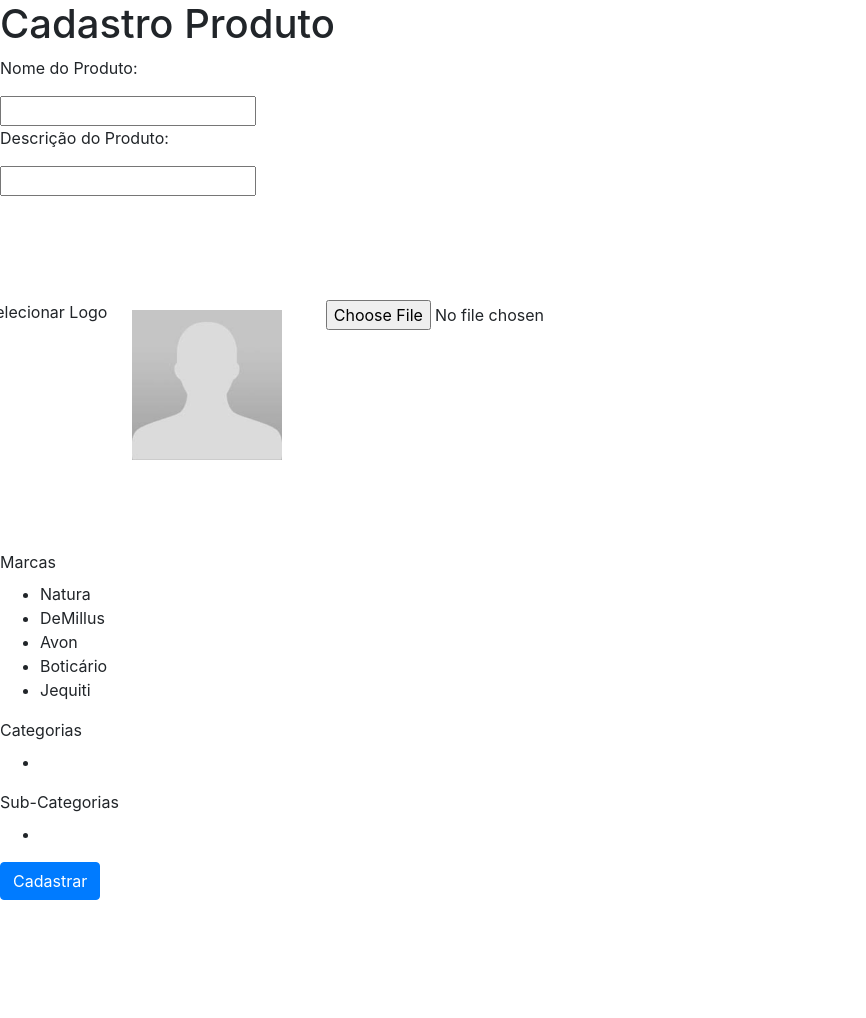
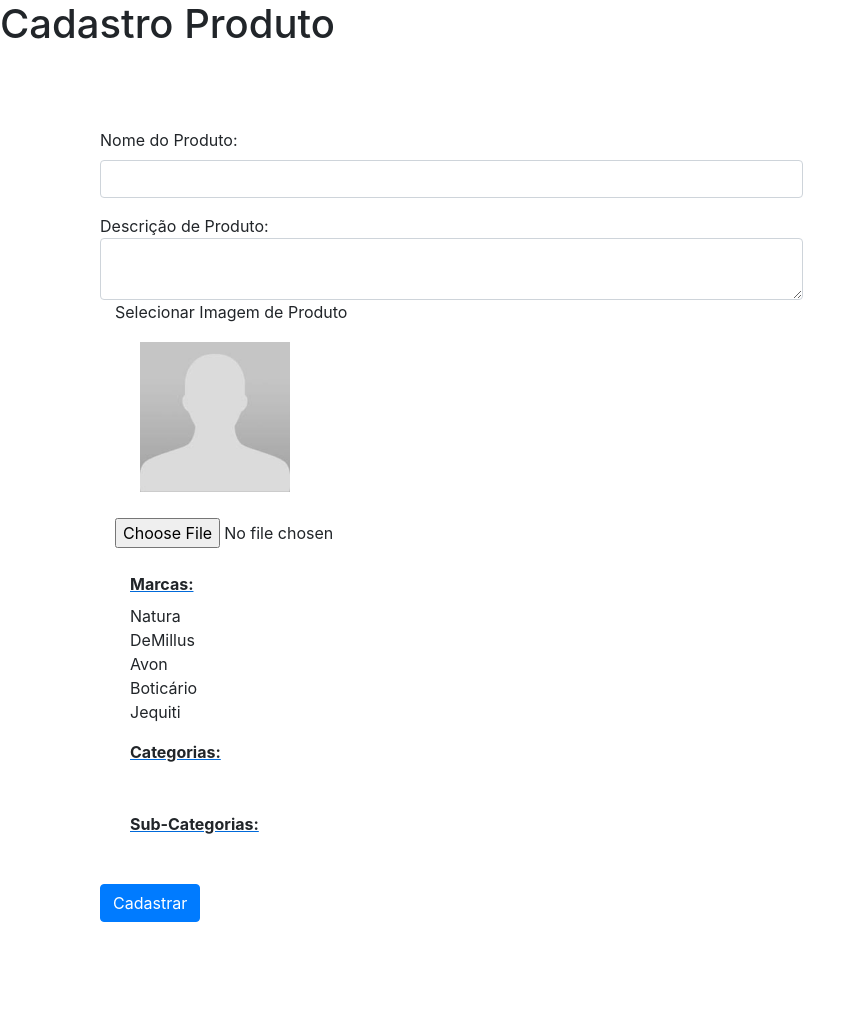
Before and after one commit to ThayanInformatica/consultora-joana, a PHP site: page /private/administrador/produto/cadastro-produto.php in a window 1280 px wide. Shown: the whole page, without its empty margins (0-866 px from the left). Before the commit the page ends 900 px from the top, so only its background shows below. Run offline with PHP 8.4, Linux system fonts and the light colour scheme; data comes from the database, SQL or seed files in the repository; some libraries are stand-ins or nearby versions.

Commit message:
alterações de css e js na tela de cadastro de produto (estilização)

```diff
--- a/private/administrador/produto/cadastro-produto.php
+++ b/private/administrador/produto/cadastro-produto.php
@@ -10,64 +10,65 @@ session_start();
             Cadastro de Produto
         </title>
         <meta charset="utf-8">
+        <meta http-equiv="X-UA-Compatible" content="IE=edge">
+        <link rel="stylesheet" href="https://stackpath.bootstrapcdn.com/bootstrap/4.3.1/css/bootstrap.min.css"
+              integrity="sha384-ggOyR0iXCbMQv3Xipma34MD+dH/1fQ784/j6cY/iJTQUOhcWr7x9JvoRxT2MZw1T"
+              crossorigin="anonymous">
+        <meta name="viewport" content="width=device-width, initial-scale=1">
         <link href="produto.css"
               rel="stylesheet">
-        <link rel="stylesheet" href="https://maxcdn.bootstrapcdn.com/bootstrap/4.0.0/css/bootstrap.min.css"
-              integrity="sha384-Gn5384xqQ1aoWXA+058RXPxPg6fy4IWvTNh0E263XmFcJlSAwiGgFAW/dAiS6JXm"
-              crossorigin="anonymous">
         <link href="https://fonts.googleapis.com/icon?family=Material+Icons"
               rel="stylesheet">
 
         <script src="https://ajax.googleapis.com/ajax/libs/jquery/3.4.0/jquery.min.js"></script>
-        <script src="//maxcdn.bootstrapcdn.com/bootstrap/4.0.0/js/bootstrap.min.js"></script>
-
-        <script>
-            function readURL(input) {
-                if (input.files && input.files[0]) {
-                    var reader = new FileReader();
-
-                    reader.onload = function (e) {
-                        $('#blah')
-                            .attr('src', e.target.result)
-                            .width(180)
-                            .height(auto);
-                    };
-                    reader.readAsDataURL(input.files[0]);
-                }
-            }
-        </script>
     </head>
 <body>
 
 <h1>Cadastro Produto</h1>
 
-<form enctype="multipart/form-data" id="formulario" action="../../../consultora-joana/Controller/AnuncioDeProdutoController.php" method="post">
+<div class="container">
+
+    <div class="row">
+
+        <form enctype="multipart/form-data" id="formulario"
+              action="../../../consultora-joana/Controller/AnuncioDeProdutoController.php" method="post">
             <input type="hidden" name="method" value="CadastroDeProduto">
             <div id="mensagem">
             </div>
 
-    <p>Nome do Produto: </p>
-    <input type="text" name="nome_produto" required/>
-    <p>Descrição do Produto:</p>
-    <input type="text" name="desc_produto" required/>
-    <br>
-    <br>
+            <div class="col-md-12 mb-3">
+                <label class=" control-label">Nome do Produto: </label>
+                <input class="form-control" type="text" name="nome_produto" required/>
+            </div>
 
-    <div class="row">
-        <label for="nome">Selecionar Logo</label>
+            <div class="col-md-12 mb-3 control-group">
+                <div class="editandoResumo" class="control-group"
+                <label class=" control-label
+                ">Descrição de Produto:</label>
+                <div class="controls">
+                                    <textarea size="40" class="form-control" name="desc_produto" type="text" required
+                                    ></textarea>
+                </div>
+            </div>
+
+            <div class="col-md-6 mb-3">
+                <label for="nome">Selecionar Imagem de Produto</label>
                 <div class="col-md-2">
                     <a href="#" class="thumbnail">
                         <img src="../../../imagens/produto/padrao.jpg" height="150" width="150" id="foto-cliente">
                     </a>
                 </div>
-        <div class="form-group">
+            </div>
+
+            <div class="col-md-4">
                     <input type="file" name="foto" id="foto" value="foto" onchange="loadFoto()" required>
                 </div>
-    </div>
 
-    <div>
+            <br>
+            <div class="aAlinha col-md-12 mb-3">
+                <div class="col-md-4 mb-3">
                 <label>
-            Marcas
+                    Marcas:
                 </label>
                 <ul>
                     <?php
@@ -75,25 +76,26 @@ session_start();
                     $marca = new MarcasController();
                     $marcas = $marca->listarTodasAsMarcas();
 
-            foreach($marcas as $row){
+                    foreach ($marcas as $row) {
                         ?>
                         <li>
-                <a class="idMarcas" style="cursor: pointer; background: transparent !important;" onclick="CarregarCategoriaPorIDMarca(<?php echo $row['id_marca']; ?>); MudarBackGroundDoClickMarcas(this);">
+                            <a class="idMarcas" style="cursor: pointer; background: transparent !important;"
+                               onclick="CarregarCategoriaPorIDMarca(<?php echo $row['id_marca']; ?>); MudarBackGroundDoClickMarcas(this);">
                                 <?php echo $row['nome_marca'];
                                 ?>
                             </a>
                         </li>
-            <?php             }
+                    <?php }
                     ?>
                 </ul>
 
                 </div>
 
-    <div>
-        <label>
-            Categorias
+                <div class="col-md-4 mb-3">
+                <label >
+                    Categorias:
                 </label>
-        <ul id="idCategorias">
+                <ul id="idCategorias" >
                     <li>
                         <a class="idCategorias" style="cursor: pointer; !important;">
                             <input type="hidden" id="categoria" required>
@@ -102,14 +104,9 @@ session_start();
                 </ul>
 
                 </div>
-    <?php
-    if (isset($_GET['falhadeid'])) {
-        echo '<div class="alert alert-danger">Você precisa escolher uma sub-categoria deste produto</div>';
-    }
-    ?>
-    <div>
+                <div class="col-md-4 mb-3">
                 <label>
-            Sub-Categorias
+                    Sub-Categorias:
                 </label>
                 <ul id="idSUBCategorias">
                     <li>
@@ -118,7 +115,12 @@ session_start();
                         </a>
                     </li>
                 </ul>
-
+                    <?php
+                    if (isset($_GET['falhadeid'])) {
+                        echo '<div class="alert alert-danger">Você precisa escolher uma sub-categoria deste produto</div>';
+                    }
+                    ?>
+                </div>
             </div>
 
             <a>
@@ -126,6 +128,10 @@ session_start();
                     Cadastrar
                 </button>
             </a>
+    </div>
+
+</div>
+
 </form>
 
 </body>
@@ -133,3 +139,7 @@ session_start();
 <script type="text/javascript" src="produto.js"></script>
 
 </html>
+
+<script src="https://kit.fontawesome.com/79a5042525.js"></script>
+<script src="https://cdnjs.cloudflare.com/ajax/libs/popper.js/1.14.7/umd/popper.min.js" integrity="sha384-UO2eT0CpHqdSJQ6hJty5KVphtPhzWj9WO1clHTMGa3JDZwrnQq4sF86dIHNDz0W1" crossorigin="anonymous"></script>
+<script src="https://stackpath.bootstrapcdn.com/bootstrap/4.3.1/js/bootstrap.min.js" integrity="sha384-JjSmVgyd0p3pXB1rRibZUAYoIIy6OrQ6VrjIEaFf/nJGzIxFDsf4x0xIM+B07jRM" crossorigin="anonymous"></script>
--- a/private/administrador/produto/produto.css
+++ b/private/administrador/produto/produto.css
@@ -42,3 +42,28 @@ canvas{
 .aparecer-background {
 background: transparent
 }
+
+.aAlinha {
+    width: 100%;
+    margin:0px auto;
+}
+
+.aAlinha label{
+     display: inline-grid;
+    margin-right: 8px;
+    text-decoration: underline #0069d9;
+    font-weight: bold;
+    width: 500px !important;
+ }
+
+.aAlinha ul {
+     width:130px;
+     margin:0;
+     padding:0;
+     display:inline-grid;
+     list-style-type: none;
+ }
+
+.aAlinha li {
+    width: 200px;
+}
--- a/private/administrador/produto/produto.js
+++ b/private/administrador/produto/produto.js
@@ -80,6 +80,20 @@ function loadFoto(file, img){
     }
 }
 
+function readURL(input) {
+    if (input.files && input.files[0]) {
+        var reader = new FileReader();
+
+        reader.onload = function (e) {
+            $('#blah')
+                .attr('src', e.target.result)
+                .width(180)
+                .height(auto);
+        };
+        reader.readAsDataURL(input.files[0]);
+    }
+}
+
 function reloadPage() {
     window.location.reload();
 }
@@ -96,7 +110,7 @@ function CarregarCategoriaPorIDMarca(id){
               document.getElementById("idCategorias").innerHTML = '';
 
               for (var i=0;i< categoria.length; i++) { //vai passar por todos os objetos dentro do array
-                  var html = "<ul>";
+                 var html = "<ul>";
                   html +="<li><a style='cursor: pointer; !important; background: transparent !important;' id='pegariD' onclick='MudarBackGroundDoClick(this);CarregarSubCategoriaPorIDCategoria("+categoria[i].id_categoria+");'>"+categoria[i].nome_categoria+"" +
                       "<input required type='hidden' id='categoria' value="+categoria[i].id_categoria+"></a></li>";
                   html +="</ul>";
@@ -147,11 +161,18 @@ var controle2 = 0;
 function MudarBackGroundDoClick(el) {
 
     if(controle ==0){
-        document.getElementById(el.style.background = "blue");
+        document.getElementById(el.style.background = "#0069d9");
+        document.getElementById(el.style.color = "#ffffff");
+        document.getElementById(el.style.borderRadius = "8px");
+        document.getElementById(el.style.paddingTop = "2px");
+        document.getElementById(el.style.paddingBottom = "4px");
+        document.getElementById(el.style.paddingRight = "10px");
+        document.getElementById(el.style.paddingLeft = "10px");
         controle++;
     }
     else{
         document.getElementById(el.style.background = "transparent");
+        document.getElementById(el.style.color = "black");
         controle--;
     }
 }
@@ -159,11 +180,18 @@ function MudarBackGroundDoClick(el) {
 function MudarBackGroundDoClickSubCat(el) {
 
     if(controle1 ==0){
-        document.getElementById(el.style.background = "blue");
+        document.getElementById(el.style.background = "#0069d9");
+        document.getElementById(el.style.color = "#ffffff");
+        document.getElementById(el.style.borderRadius = "8px");
+        document.getElementById(el.style.paddingTop = "2px");
+        document.getElementById(el.style.paddingBottom = "4px");
+        document.getElementById(el.style.paddingRight = "10px");
+        document.getElementById(el.style.paddingLeft = "10px");
         controle1++;
     }
     else{
         document.getElementById(el.style.background = "transparent");
+        document.getElementById(el.style.color = "black");
         controle1--;
     }
 }
@@ -171,11 +199,18 @@ function MudarBackGroundDoClickSubCat(el) {
 function MudarBackGroundDoClickMarcas(el) {
 
     if(controle2 ==0){
-        document.getElementById(el.style.background = "blue");
+        document.getElementById(el.style.background = "#0069d9");
+        document.getElementById(el.style.color = "#ffffff");
+        document.getElementById(el.style.borderRadius = "8px");
+        document.getElementById(el.style.paddingTop = "2px");
+        document.getElementById(el.style.paddingBottom = "4px");
+        document.getElementById(el.style.paddingRight = "10px");
+        document.getElementById(el.style.paddingLeft = "10px");
         controle2++;
     }
     else{
         document.getElementById(el.style.background = "transparent");
+        document.getElementById(el.style.color = "black");
         controle2--;
     }
 }
```
Lines whose indentation alone changed are shown as unchanged.
